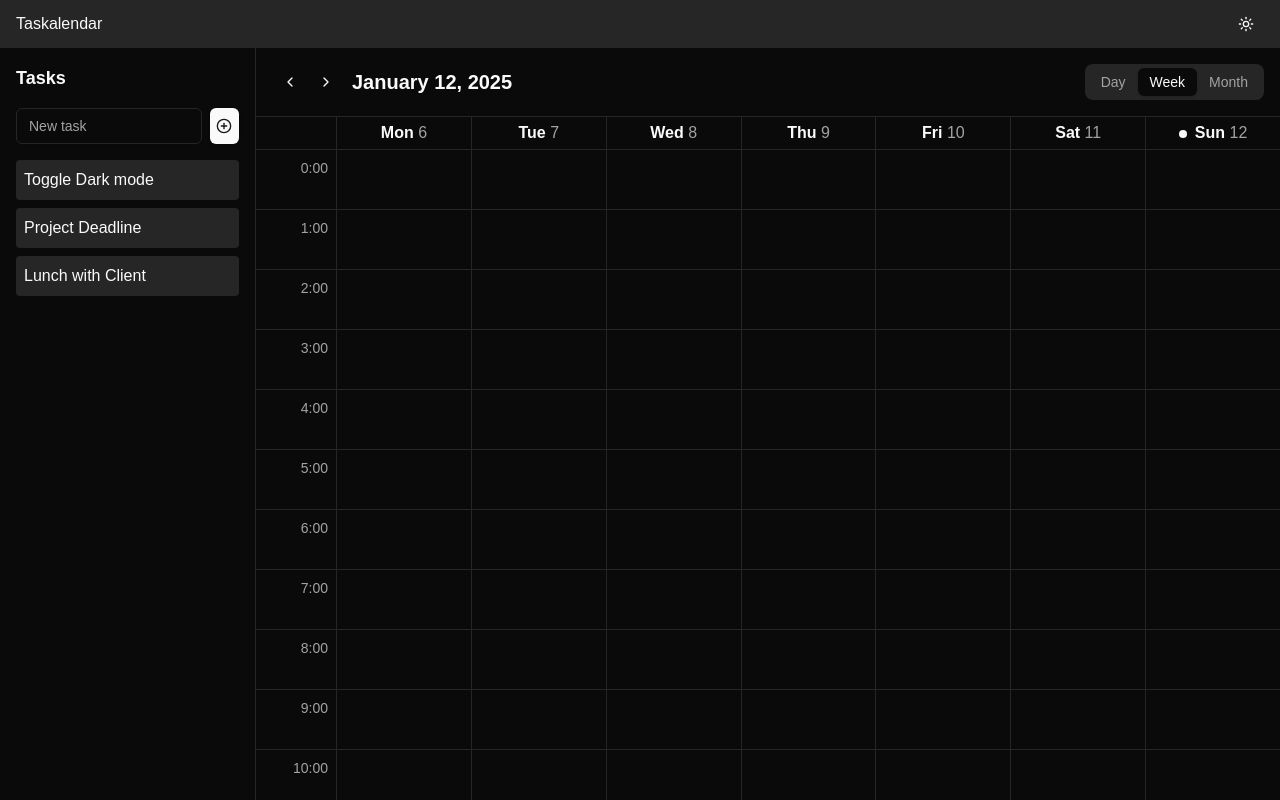
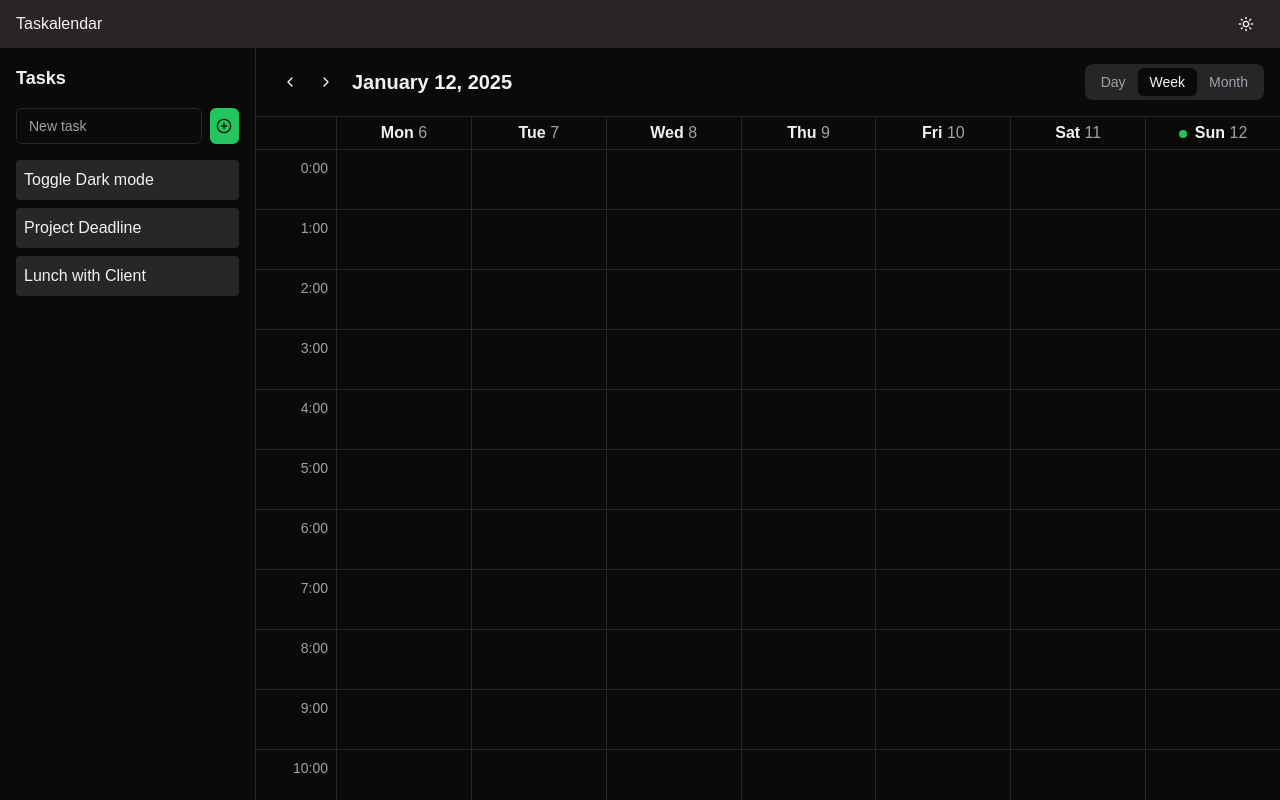
Before and after one commit to JacobSchroder/taskalendar, a Next.js app: page / in a window 1280 px wide. Built offline with nearby package versions, Linux system fonts and the light colour scheme.

Commit message:
new color theme

```diff
--- a/app/globals.css
+++ b/app/globals.css
@@ -24,51 +24,51 @@
 @layer base {
   :root {
     --background: 0 0% 100%;
-    --foreground: 0 0% 3.9%;
+    --foreground: 240 10% 3.9%;
     --card: 0 0% 100%;
-    --card-foreground: 0 0% 3.9%;
+    --card-foreground: 240 10% 3.9%;
     --popover: 0 0% 100%;
-    --popover-foreground: 0 0% 3.9%;
-    --primary: 0 0% 9%;
-    --primary-foreground: 0 0% 98%;
-    --secondary: 0 0% 96.1%;
-    --secondary-foreground: 0 0% 9%;
-    --muted: 0 0% 96.1%;
-    --muted-foreground: 0 0% 45.1%;
-    --accent: 0 0% 96.1%;
-    --accent-foreground: 0 0% 9%;
+    --popover-foreground: 240 10% 3.9%;
+    --primary: 142.1 76.2% 36.3%;
+    --primary-foreground: 355.7 100% 98.4%;
+    --secondary: 240 4.8% 95.9%;
+    --secondary-foreground: 240 5.9% 10%;
+    --muted: 240 4.8% 95.9%;
+    --muted-foreground: 240 3.8% 46.1%;
+    --accent: 240 4.8% 95.9%;
+    --accent-foreground: 240 5.9% 10%;
     --destructive: 0 84.2% 60.2%;
     --destructive-foreground: 0 0% 98%;
-    --border: 0 0% 89.8%;
-    --input: 0 0% 89.8%;
-    --ring: 0 0% 3.9%;
+    --border: 240 5.9% 90%;
+    --input: 240 5.9% 90%;
+    --ring: 142.1 76.2% 36.3%;
+    --radius: 0.5rem;
     --chart-1: 12 76% 61%;
     --chart-2: 173 58% 39%;
     --chart-3: 197 37% 24%;
     --chart-4: 43 74% 66%;
     --chart-5: 27 87% 67%;
-    --radius: 0.5rem;
   }
   .dark {
-    --background: 0 0% 3.9%;
-    --foreground: 0 0% 98%;
-    --card: 0 0% 3.9%;
-    --card-foreground: 0 0% 98%;
-    --popover: 0 0% 3.9%;
-    --popover-foreground: 0 0% 98%;
-    --primary: 0 0% 98%;
-    --primary-foreground: 0 0% 9%;
-    --secondary: 0 0% 14.9%;
+    --background: 20 14.3% 4.1%;
+    --foreground: 0 0% 95%;
+    --card: 24 9.8% 10%;
+    --card-foreground: 0 0% 95%;
+    --popover: 0 0% 9%;
+    --popover-foreground: 0 0% 95%;
+    --primary: 142.1 70.6% 45.3%;
+    --primary-foreground: 144.9 80.4% 4%;
+    --secondary: 240 3.7% 15.9%;
     --secondary-foreground: 0 0% 98%;
-    --muted: 0 0% 14.9%;
-    --muted-foreground: 0 0% 63.9%;
-    --accent: 0 0% 14.9%;
+    --muted: 0 0% 15%;
+    --muted-foreground: 240 5% 64.9%;
+    --accent: 12 6.5% 15.1%;
     --accent-foreground: 0 0% 98%;
     --destructive: 0 62.8% 30.6%;
-    --destructive-foreground: 0 0% 98%;
-    --border: 0 0% 14.9%;
-    --input: 0 0% 14.9%;
-    --ring: 0 0% 83.1%;
+    --destructive-foreground: 0 85.7% 97.3%;
+    --border: 240 3.7% 15.9%;
+    --input: 240 3.7% 15.9%;
+    --ring: 142.4 71.8% 29.2%;
     --chart-1: 220 70% 50%;
     --chart-2: 160 60% 45%;
     --chart-3: 30 80% 55%;
```
